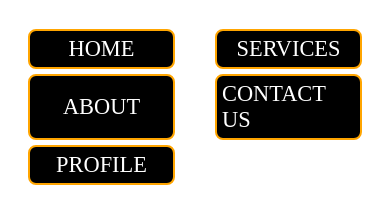
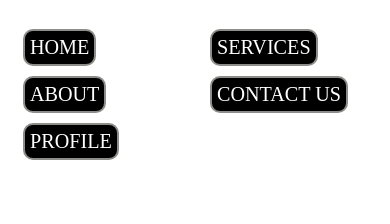
Before and after one commit to tamiz1013/gmail-website-2, a plain HTML site: page home.html in a window 390 px wide. Drawn offline with Linux system fonts and the light colour scheme.

Commit message:
responsiveness test

```diff
--- a/css/style.css
+++ b/css/style.css
@@ -52,14 +52,18 @@
   }
   .menu ul li {
     font-size: 70%;
-    border: 2px solid orange;
-    margin: 10px 20px 0px 20px;
+    margin: 0px 10px 0px 10px;
     display: flex;
-    justify-content: center;
+    justify-content: left;
     align-items: center;
-    margin-top: 5px;
+    background: none;
   }
+
   .menu ul li a {
-    font-size: 200%;
+    font-size: 180%;
+    background: black;
+    padding: 5px;
+    border: 2px solid #8f8d89;
+    border-radius: 10px;
   }
 }
--- a/home.html
+++ b/home.html
@@ -19,7 +19,7 @@
               <li><a href="">HOME</a></li>
               <li><a href="">SERVICES</a></li>
               <li><a href="">ABOUT</a></li>
-              <li class="contact-us"><a href="">CONTACT US</a></li>
+              <li><a href="" id="contact-us">CONTACT US</a></li>
               <li><a href="">PROFILE</a></li>
             </ul>
           </div>
```
